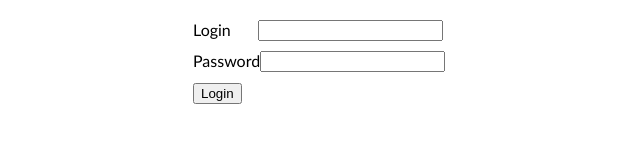
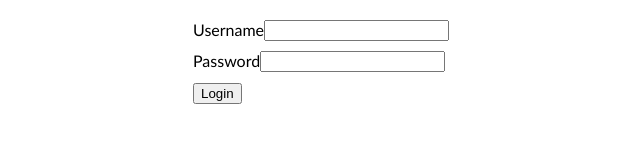
Before and after one commit to sbazarbay/example-craco-frontend, a React (Create React App) app: page / in a window 1280 px wide. Shown: the top 160 px of the page, without its empty margins (322-962 px from the left). Built offline with nearby package versions, Linux system fonts and the light colour scheme.

Commit message:
chore: rename field in login form

```diff
--- a/src/components/Login.tsx
+++ b/src/components/Login.tsx
@@ -4,14 +4,14 @@ import { Form } from "react-router-dom";
 import "../css/Login.css";
 
 // For demo purposes (to show simple "JWT" based auth), will use Login component for both Login/Signup functionality, instead of creating another component for Signup
-function Login() {
+export default function Login() {
   const authContext = useContext(AuthContext);
   return (
     <div>
       <Form method="post" id="login-form" className="login-form">
         <div className="form-section">
-          <span>Login</span>
-          <input aria-label="Login" type="text" name="login" />
+          <span>Username</span>
+          <input aria-label="Username" type="text" name="username" />
         </div>
         <div className="form-section">
           <span>Password</span>
@@ -22,5 +22,3 @@ function Login() {
     </div>
   );
 }
-
-export default Login;
```
